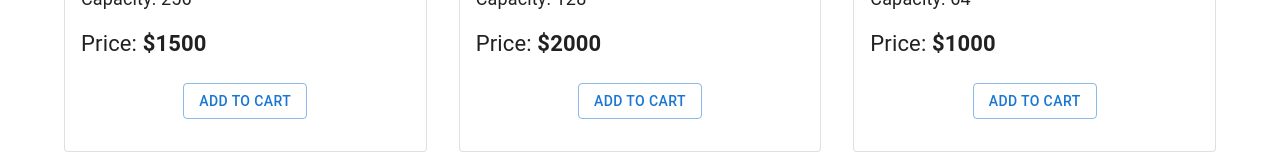
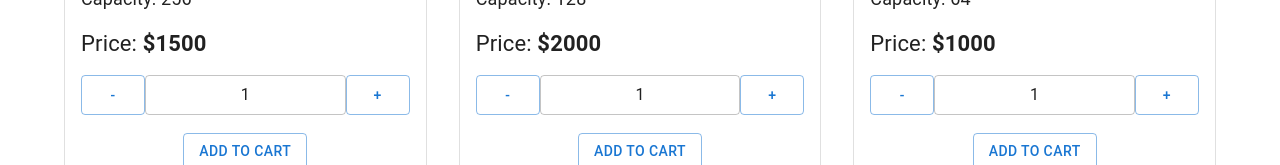
Before and after one commit to MarynaPershyna/29-11-react, a React (Create React App) app: page / in a window 1280 px wide. Shown: the part 559-724 px from the top of the page. Built offline with nearby package versions, Linux system fonts and the light colour scheme.

Commit message:
добавили инпут и кнопки +-

```diff
--- a/src/components/Products/ProductListItem.scss
+++ b/src/components/Products/ProductListItem.scss
@@ -25,3 +25,10 @@
         height: 185px;
     }
 }
+.product-quantity {
+    display: flex;
+    margin-bottom: 10px;
+    input {
+        text-align: center;
+    }
+}
--- a/src/components/Products/ProductListItem.tsx
+++ b/src/components/Products/ProductListItem.tsx
@@ -1,13 +1,13 @@
-import { Button, Card, CardActions, CardContent } from '@mui/material'
+import { Button, Card, CardActions, CardContent, TextField } from '@mui/material'
 import './ProductListItem.scss'
 
 type Props = {
-    title:string
-    description:string
-    type:string
-    capacity:string
-    price:number
-    image:string
+    title: string
+    description: string
+    type: string
+    capacity: string
+    price: number
+    image: string
 }
 
 const ProductListItem = ({
@@ -18,19 +18,27 @@ const ProductListItem = ({
     price,
     image,
 }: Props) => {
-  return (<Card variant='outlined' className='product'>
+    return (
+        <Card variant="outlined" className="product">
             <CardContent>
-        <div className='product-image'>
+                <div className="product-image">
                     <img src={image} alt="" />
                 </div>
-        <h4 className='product-title'>{title}</h4>
-        <div className='product-description'>{description}</div>
-        <div className='product-features'>Type: {type}</div>
-        <div className='product-features'>Capacity: {capacity}</div>
-        <div className='product-price'>Price: <strong>${price}</strong> </div>
+                <h4 className="product-title">{title}</h4>
+                <div className="product-description">{description}</div>
+                <div className="product-features">Type: {type}</div>
+                <div className="product-features">Capacity: {capacity}</div>
+                <div className="product-price">
+                    Price: <strong>${price}</strong>
+                </div>
+                <div className='product-quantity'>
+                    <Button variant='outlined'>-</Button>
+                    <TextField size='small' value="1"/>
+                    <Button variant='outlined'>+</Button>
+                </div>
 
-        <CardActions className='btns-wrap'>
-            <Button variant='outlined'>Add to cart</Button>
+                <CardActions className="btns-wrap">
+                    <Button variant="outlined">Add to cart</Button>
                 </CardActions>
             </CardContent>
         </Card>
```
Lines whose indentation alone changed are shown as unchanged.
